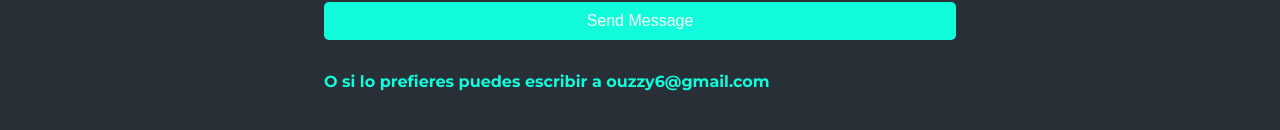
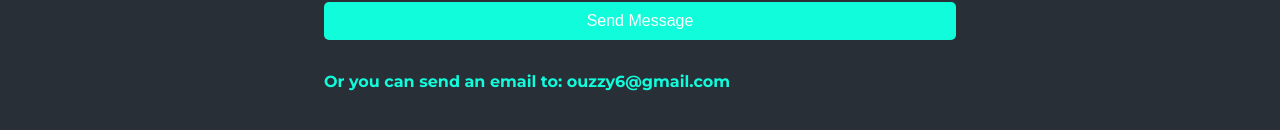
Before and after one commit to ouzzy6/Portfolio-Web, a React (Vite) app: page /Contact in a window 1280 px wide. Shown: the part 592-722 px from the top of the page. Built offline with nearby package versions, Linux system fonts and the light colour scheme.

Commit message:
email language

```diff
--- a/src/components/Contact.jsx
+++ b/src/components/Contact.jsx
@@ -67,7 +67,7 @@ function Contact() {
       </form>
 
       <div className='email'>
-      O si lo prefieres puedes escribir a ouzzy6@gmail.com
+      Or you can send an email to: ouzzy6@gmail.com
       </div>
       {status && <p className="contact-status">{status}</p>}
     </div>
```
